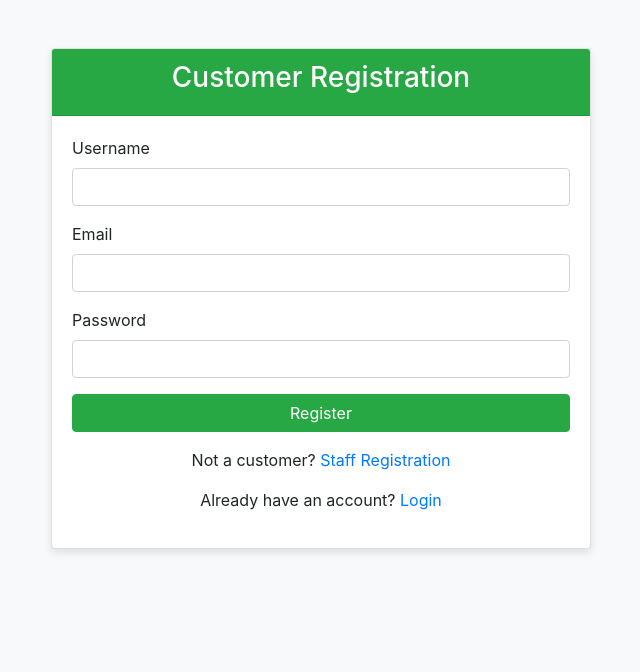
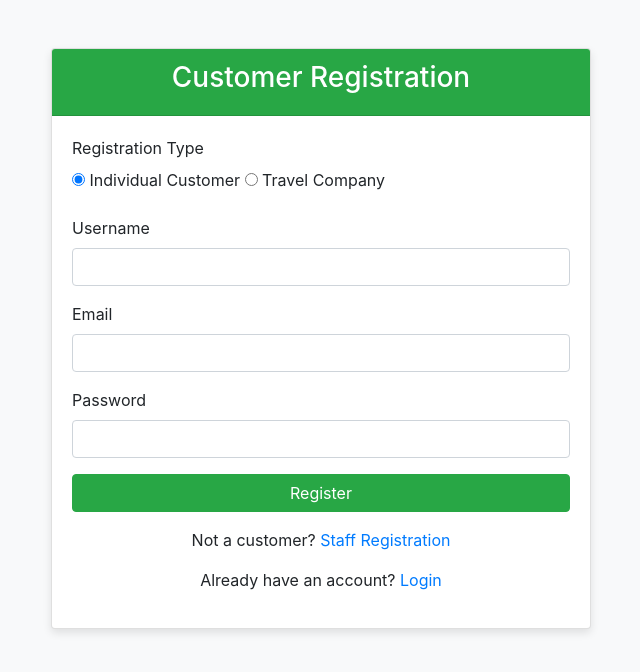
Before and after one commit to rushgit99x/CheckInn-02, a Flask app: page /customer/register in a window 1280 px wide. Shown: the top 672 px of the page, without its empty margins (319-959 px from the left). Run offline with Flask 3, Linux system fonts and the light colour scheme; some libraries are stand-ins or nearby versions.

Commit message:
Implement travel company registration and dashboard features

```diff
--- a/app/models.py
+++ b/app/models.py
@@ -17,6 +17,9 @@ class User(db.Model, UserMixin):
     email = db.Column(db.String(120), unique=True, nullable=False)
     password_hash = db.Column(db.String(255), nullable=False)
     role = db.Column(db.Enum(UserRole), nullable=False)
+    is_travel_company = db.Column(db.Boolean, nullable=False, default=False)
+    company_name = db.Column(db.String(100))
+    contact_number = db.Column(db.String(20))
     created_at = db.Column(db.DateTime, default=datetime.utcnow)
 
     def set_password(self, password):
--- a/app/routes.py
+++ b/app/routes.py
@@ -15,7 +15,7 @@ def customer_register():
     with app.app_context():
         if current_user.is_authenticated:
             if current_user.role == UserRole.CUSTOMER:
-                return redirect(url_for('auth.customer_dashboard'))
+                return redirect(url_for('auth.customer_dashboard' if not current_user.is_travel_company else 'auth.travel_company_dashboard'))
             else:
                 return redirect(url_for('auth.staff_dashboard'))
 
@@ -23,6 +23,9 @@ def customer_register():
             username = request.form['username']
             email = request.form['email']
             password = request.form['password']
+            registration_type = request.form['registration_type']
+            company_name = request.form.get('company_name')
+            contact_number = request.form.get('contact_number')
 
             if User.query.filter_by(username=username).first():
                 flash('Username already exists.', 'danger')
@@ -30,11 +33,17 @@ def customer_register():
             if User.query.filter_by(email=email).first():
                 flash('Email already registered.', 'danger')
                 return redirect(url_for('auth.customer_register'))
+            if registration_type == 'travel_company' and not company_name:
+                flash('Company name is required for travel company registration.', 'danger')
+                return redirect(url_for('auth.customer_register'))
 
             user = User(
                 username=username,
                 email=email,
-                role=UserRole.CUSTOMER
+                role=UserRole.CUSTOMER,
+                is_travel_company=(registration_type == 'travel_company'),
+                company_name=company_name if registration_type == 'travel_company' else None,
+                contact_number=contact_number if registration_type == 'travel_company' else None
             )
             user.set_password(password)
             db.session.add(user)
@@ -53,7 +62,7 @@ def staff_register():
             if current_user.role in [UserRole.CLERK, UserRole.MANAGER]:
                 return redirect(url_for('auth.staff_dashboard'))
             else:
-                return redirect(url_for('auth.customer_dashboard'))
+                return redirect(url_for('auth.customer_dashboard' if not current_user.is_travel_company else 'auth.travel_company_dashboard'))
 
         if request.method == 'POST':
             username = request.form['username']
@@ -91,7 +100,7 @@ def customer_login():
     with app.app_context():
         if current_user.is_authenticated:
             if current_user.role == UserRole.CUSTOMER:
-                return redirect(url_for('auth.customer_dashboard'))
+                return redirect(url_for('auth.customer_dashboard' if not current_user.is_travel_company else 'auth.travel_company_dashboard'))
             else:
                 flash('Please use the staff portal.', 'danger')
                 return redirect(url_for('auth.staff_login'))
@@ -107,7 +116,7 @@ def customer_login():
                     return redirect(url_for('auth.staff_login'))
                 login_user(user)
                 flash('Login successful!', 'success')
-                return redirect(url_for('auth.customer_dashboard'))
+                return redirect(url_for('auth.travel_company_dashboard' if user.is_travel_company else 'auth.customer_dashboard'))
             else:
                 flash('Invalid username or password.', 'danger')
 
@@ -159,10 +168,22 @@ def logout():
 def customer_dashboard():
     app = create_app()
     with app.app_context():
-        if current_user.role != UserRole.CUSTOMER:
+        if current_user.role != UserRole.CUSTOMER or current_user.is_travel_company:
             flash('Unauthorized access.', 'danger')
-            return redirect(url_for('auth.staff_login'))
+            return redirect(url_for('auth.travel_company_dashboard' if current_user.is_travel_company else 'auth.staff_login'))
         return render_template('customer_dashboard.html', user_type='Customer')
+
+@auth_bp.route('/customer/travel_company_dashboard')
+@login_required
+def travel_company_dashboard():
+    app = create_app()
+    with app.app_context():
+        if current_user.role != UserRole.CUSTOMER or not current_user.is_travel_company:
+            flash('Unauthorized access.', 'danger')
+            return redirect(url_for('auth.customer_dashboard' if current_user.role == UserRole.CUSTOMER else 'auth.staff_login'))
+        return render_template('travel_company_dashboard.html',
+                             company_name=current_user.company_name,
+                             contact_number=current_user.contact_number)
 
 @auth_bp.route('/staff/dashboard')
 @login_required
--- a/app/templates/customer_dashboard.html
+++ b/app/templates/customer_dashboard.html
@@ -18,6 +18,10 @@
         <h2>Welcome, {{ user_type }}!</h2>
         <p>Manage your reservations or book a new room.</p>
         <!-- Add links to reservation pages -->
+        <div class="mt-4">
+            <a href="#" class="btn btn-primary">Book a Room</a>
+            <a href="#" class="btn btn-secondary">View Reservations</a>
+        </div>
     </div>
     <script src="https://code.jquery.com/jquery-3.5.1.slim.min.js"></script>
     <script src="https://cdn.jsdelivr.net/npm/bootstrap@4.5.2/dist/js/bootstrap.bundle.min.js"></script>
--- a/app/templates/customer_register.html
+++ b/app/templates/customer_register.html
@@ -25,6 +25,15 @@
                         {% endwith %}
                         <form method="POST" action="{{ url_for('auth.customer_register') }}">
                             <div class="form-group">
+                                <label>Registration Type</label>
+                                <div>
+                                    <input type="radio" id="individual" name="registration_type" value="individual" checked>
+                                    <label for="individual">Individual Customer</label>
+                                    <input type="radio" id="travel_company" name="registration_type" value="travel_company">
+                                    <label for="travel_company">Travel Company</label>
+                                </div>
+                            </div>
+                            <div class="form-group">
                                 <label for="username">Username</label>
                                 <input type="text" class="form-control" id="username" name="username" required>
                             </div>
@@ -35,6 +44,14 @@
                             <div class="form-group">
                                 <label for="password">Password</label>
                                 <input type="password" class="form-control" id="password" name="password" required>
+                            </div>
+                            <div class="form-group travel-company-fields" style="display: none;">
+                                <label for="company_name">Company Name</label>
+                                <input type="text" class="form-control" id="company_name" name="company_name">
+                            </div>
+                            <div class="form-group travel-company-fields" style="display: none;">
+                                <label for="contact_number">Contact Number</label>
+                                <input type="text" class="form-control" id="contact_number" name="contact_number">
                             </div>
                             <button type="submit" class="btn btn-success btn-block">Register</button>
                         </form>
@@ -47,5 +64,16 @@
     </div>
     <script src="https://code.jquery.com/jquery-3.5.1.slim.min.js"></script>
     <script src="https://cdn.jsdelivr.net/npm/bootstrap@4.5.2/dist/js/bootstrap.bundle.min.js"></script>
-</body>
-</html>
+    <script>
+        $(document).ready(function() {
+            $('input[name="registration_type"]').change(function() {
+                if ($('#travel_company').is(':checked')) {
+                    $('.travel-company-fields').show();
+                    $('#company_name').prop('required', true);
+                } else {
+                    $('.travel-company-fields').hide();
+                    $('#company_name').prop('required', false);
+                }
+            });
+        });
+    </script>
```
Also changed, not shown: app/templates/travel_company_dashboard.html (added, +45 -0 lines), 1 other file.
